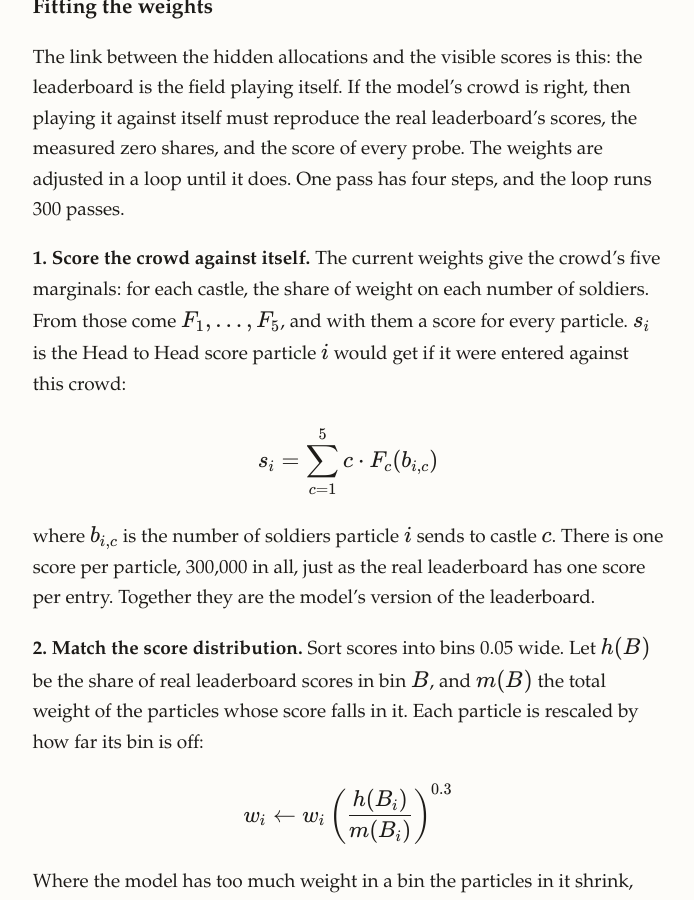
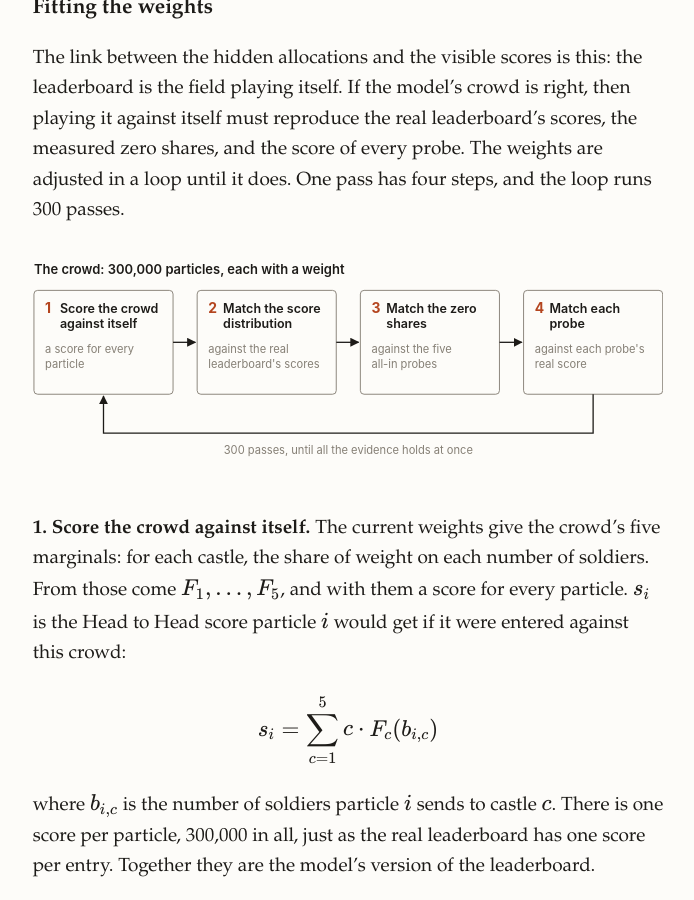
Before and after one commit to kinshu0/kinshu0.github.io, a Jekyll site: the page built from _posts/2026-11-22-castle-challenge.markdown, in a window 1280 px wide and 900 px high, scrolled down 5561 px. Shown: the whole window, without its empty margins (292-986 px from the left). Built offline with Jekyll 4.4.1, drawn with Linux system fonts in a browser that asks for light colours.

Commit message:
Castle post: add a strip diagram of the fitting loop before its four steps
Co-Authored-By: Claude Fable 5.2 <noreply@anthropic.com>

```diff
--- a/_posts/2026-11-22-castle-challenge.markdown
+++ b/_posts/2026-11-22-castle-challenge.markdown
@@ -128,6 +128,42 @@ A uniform draw assumes nothing about how people play. My first prior did: round-
 ### Fitting the weights
 
 The link between the hidden allocations and the visible scores is this: the leaderboard is the field playing itself. If the model's crowd is right, then playing it against itself must reproduce the real leaderboard's scores, the measured zero shares, and the score of every probe. The weights are adjusted in a loop until it does. One pass has four steps, and the loop runs 300 passes.
+
+<figure class="loop-fig" style="overflow-x:auto">
+<svg viewBox="0 0 680 232" role="img" aria-label="The four steps of the fitting loop in a row, with an arrow returning from the last step to the first" style="width:100%;min-width:560px;height:auto;font:13px var(--sans)">
+<defs><marker id="loop-ah" viewBox="0 0 10 10" refX="9" refY="5" markerWidth="7" markerHeight="7" orient="auto-start-reverse"><path d="M0,0 L10,5 L0,10 z" fill="var(--fg)"/></marker></defs>
+<text x="1" y="18" font-weight="600" font-size="14" fill="var(--fg)">The crowd: 300,000 particles, each with a weight</text>
+<rect x="1" y="36" width="150" height="112" rx="4" fill="none" stroke="var(--dim)" stroke-width="1"/>
+<text x="13" y="60" font-weight="700" font-size="15" fill="var(--acc)">1</text>
+<text x="29" y="60" font-weight="600" font-size="13.5" fill="var(--fg)">Score the crowd</text>
+<text x="29" y="77" font-weight="600" font-size="13.5" fill="var(--fg)">against itself</text>
+<text x="13" y="104" font-size="12" fill="var(--dim)">a score for every</text>
+<text x="13" y="120" font-size="12" fill="var(--dim)">particle</text>
+<rect x="177" y="36" width="150" height="112" rx="4" fill="none" stroke="var(--dim)" stroke-width="1"/>
+<text x="189" y="60" font-weight="700" font-size="15" fill="var(--acc)">2</text>
+<text x="205" y="60" font-weight="600" font-size="13.5" fill="var(--fg)">Match the score</text>
+<text x="205" y="77" font-weight="600" font-size="13.5" fill="var(--fg)">distribution</text>
+<text x="189" y="104" font-size="12" fill="var(--dim)">against the real</text>
+<text x="189" y="120" font-size="12" fill="var(--dim)">leaderboard's scores</text>
+<rect x="353" y="36" width="150" height="112" rx="4" fill="none" stroke="var(--dim)" stroke-width="1"/>
+<text x="365" y="60" font-weight="700" font-size="15" fill="var(--acc)">3</text>
+<text x="381" y="60" font-weight="600" font-size="13.5" fill="var(--fg)">Match the zero</text>
+<text x="381" y="77" font-weight="600" font-size="13.5" fill="var(--fg)">shares</text>
+<text x="365" y="104" font-size="12" fill="var(--dim)">against the five</text>
+<text x="365" y="120" font-size="12" fill="var(--dim)">all-in probes</text>
+<rect x="529" y="36" width="150" height="112" rx="4" fill="none" stroke="var(--dim)" stroke-width="1"/>
+<text x="541" y="60" font-weight="700" font-size="15" fill="var(--acc)">4</text>
+<text x="557" y="60" font-weight="600" font-size="13.5" fill="var(--fg)">Match each</text>
+<text x="557" y="77" font-weight="600" font-size="13.5" fill="var(--fg)">probe</text>
+<text x="541" y="104" font-size="12" fill="var(--dim)">against each probe's</text>
+<text x="541" y="120" font-size="12" fill="var(--dim)">real score</text>
+<path d="M151,92 L175,92" stroke="var(--fg)" stroke-width="1.4" fill="none" marker-end="url(#loop-ah)"/>
+<path d="M327,92 L351,92" stroke="var(--fg)" stroke-width="1.4" fill="none" marker-end="url(#loop-ah)"/>
+<path d="M503,92 L527,92" stroke="var(--fg)" stroke-width="1.4" fill="none" marker-end="url(#loop-ah)"/>
+<path d="M604,148 L604,190 L76,190 L76,150" stroke="var(--fg)" stroke-width="1.4" fill="none" marker-end="url(#loop-ah)"/>
+<text x="340" y="212" text-anchor="middle" font-size="12" fill="var(--dim)">300 passes, until all the evidence holds at once</text>
+</svg>
+</figure>
 
 **1. Score the crowd against itself.** The current weights give the crowd's five marginals: for each castle, the share of weight on each number of soldiers. From those come $$F_1, \dots, F_5$$, and with them a score for every particle. $$s_i$$ is the Head to Head score particle $$i$$ would get if it were entered against this crowd:
 
```
